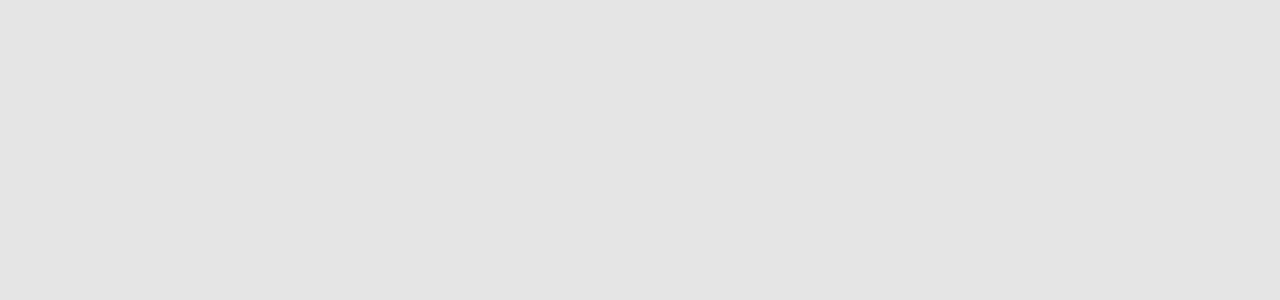
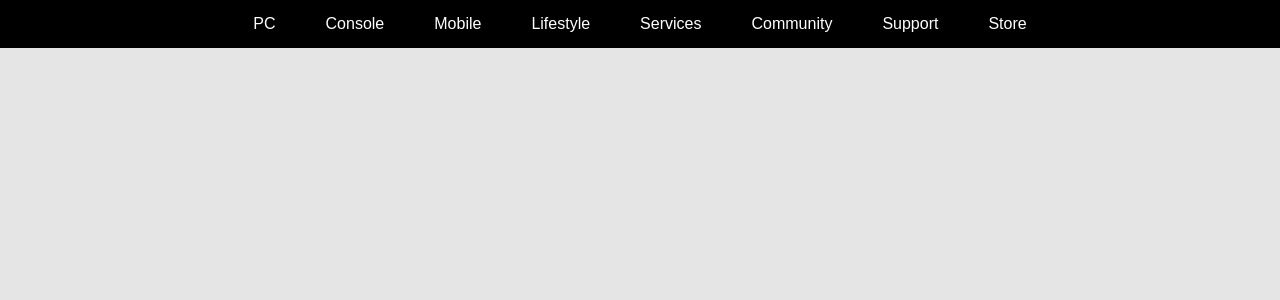
Before and after one commit to JuanP-VT/apple-page-replica, a React (Create React App) app: page / in a window 1280 px wide. Shown: the top 300 px of the page. Built offline with nearby package versions, Linux system fonts and the light colour scheme.

Commit message:
ADD Nav styled component

```diff
--- a/src/App.tsx
+++ b/src/App.tsx
@@ -1,11 +1,13 @@
 import React from "react";
 import { AppContainer } from "./components/App.Style";
+import Nav from "./components/Nav";
 import { GlobalStyle } from "./GlobalStyle";
 
 function App() {
   return (
     <AppContainer>
       <GlobalStyle />
+      <Nav />
     </AppContainer>
   );
 }
--- /dev/null
+++ b/src/components/Nav.Style.ts
@@ -0,0 +1,18 @@
+import styled from "styled-components";
+
+export const NavBox = styled.div`
+  display: flex;
+  background-color: black;
+  padding: 15px;
+  ul {
+    justify-content: center;
+    gap: 50px;
+    display: flex;
+    width: 100%;
+    text-decoration: none;
+    li {
+      color: white;
+      list-style: none;
+    }
+  }
+`;
--- /dev/null
+++ b/src/components/Nav.tsx
@@ -0,0 +1,21 @@
+import React from "react";
+import { NavBox } from "./Nav.Style";
+
+function Nav() {
+  return (
+    <NavBox>
+      <ul>
+        <li>PC</li>
+        <li>Console</li>
+        <li>Mobile</li>
+        <li>Lifestyle</li>
+        <li> Services</li>
+        <li>Community</li>
+        <li>Support</li>
+        <li>Store</li>
+      </ul>
+    </NavBox>
+  );
+}
+
+export default Nav;
```
